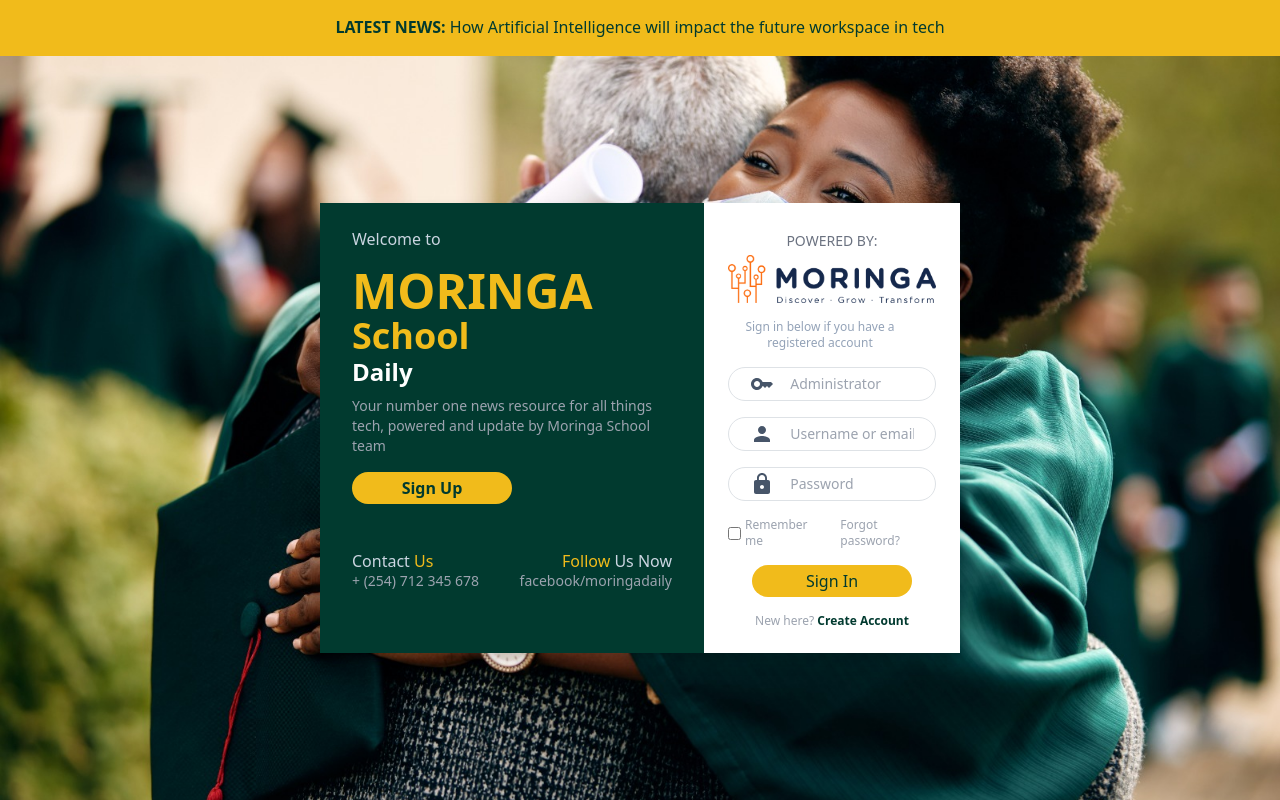
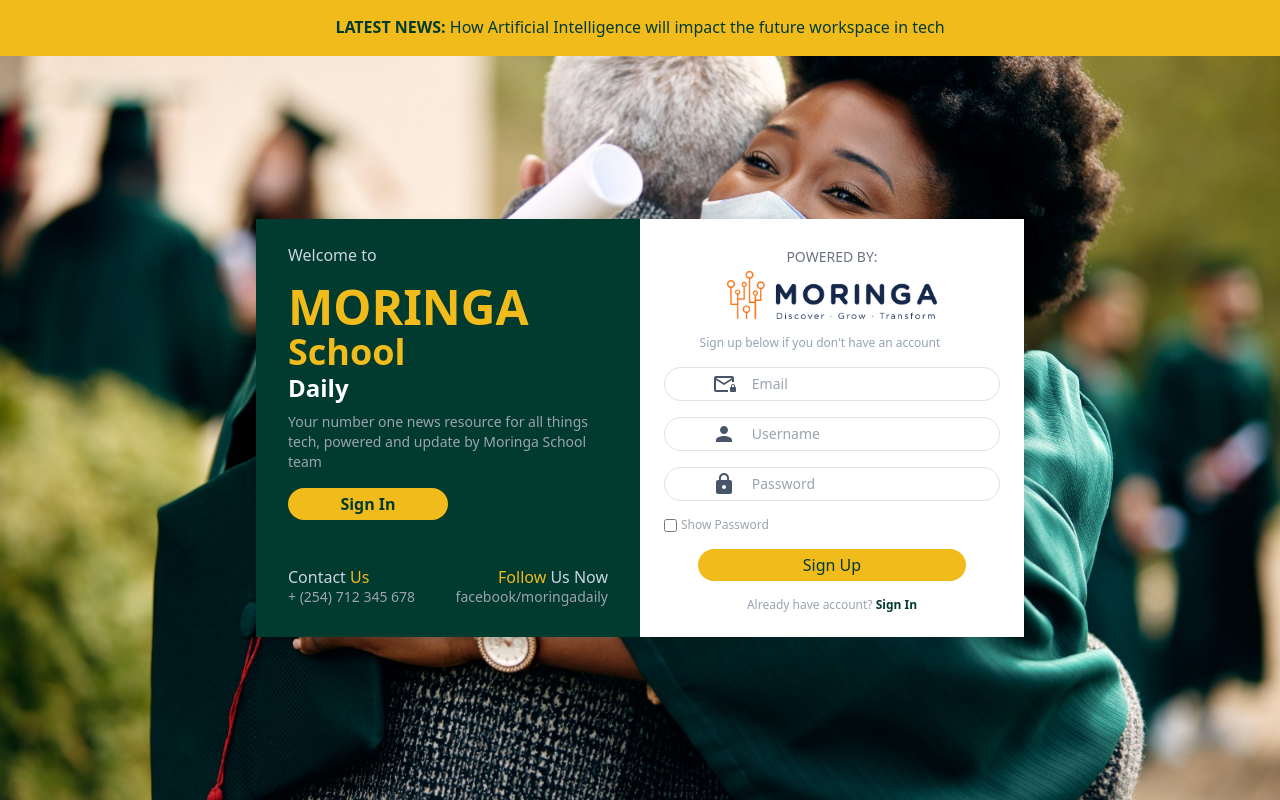
Before and after one commit to BrianBaraza23/MoringaFinalProject, a React (Create React App) app: page /auth in a window 1280 px wide. Built offline with nearby package versions, Linux system fonts and the light colour scheme.

Commit message:
Toggle between login and register

```diff
--- a/src/components/Auth.jsx
+++ b/src/components/Auth.jsx
@@ -1,9 +1,31 @@
-import React from "react";
+import React, { useState } from "react";
 import KeyIcon from "@mui/icons-material/Key";
 import PersonIcon from "@mui/icons-material/Person";
 import HttpsIcon from "@mui/icons-material/Https";
+import MailLockOutlinedIcon from "@mui/icons-material/MailLockOutlined";
 
 const Auth = () => {
+  const [showRegister, setShowRegister] = useState(true);
+  const [showLogin, setShowLogin] = useState(false);
+  const [showPass, setShowPass] = useState(false);
+
+  const toggleForm = () => {
+    setShowRegister(!showRegister);
+    setShowLogin(!showLogin);
+  };
+
+  const toggleViewPass = () => {
+    setShowPass(!showPass);
+  };
+
+  const handleSignUp = (e) => {
+    e.preventDefault();
+  };
+
+  const handleSignIn = (e) => {
+    e.preventDefault();
+  };
+
   return (
     <div
       style={{
@@ -13,8 +35,8 @@
       }}
       className='w-full auth-screen bg-slate-100 flex items-center justify-center'
     >
-      <div className='md:w-3/6 rounded shadow grid grid-cols-1 md:grid-cols-5'>
-        <div className='col-span-1 md:col-span-3 bg-default-green py-4 px-8'>
+      <div className='md:w-3/5 rounded shadow grid grid-cols-1 md:grid-cols-4 transition-all duration-300 ease-in-out'>
+        <div className='col-span-1 md:col-span-2 bg-default-green py-4 px-8'>
           <p className='text-slate-300'>Welcome to</p>
           <h2 className='w-32 font-semibold text-default-gold text-4xl mt-3'>
             <span className='uppercase text-5xl'>Moringa</span> School
@@ -24,8 +46,11 @@
             Your number one news resource for all things tech, powered and
             update by Moringa School team
           </p>
-          <button className='bg-default-gold text-default-green text-md font-semibold rounded-full w-40 py-1 mt-3'>
-            Sign Up
+          <button
+            className='bg-default-gold text-default-green text-md font-semibold rounded-full w-40 py-1 mt-3'
+            onClick={toggleForm}
+          >
+            {showLogin ? " Sign Up" : showRegister && "Sign In"}
           </button>
           <div className='flex justify-between items-center mt-5'>
             <div className='text-start'>
@@ -42,6 +67,7 @@
             </div>
           </div>
         </div>
+        {showLogin && (
           <form className='col-span-1 md:col-span-2 bg-white p-4'>
             <h4 className='text-gray-500 uppercase py-1 text-center md:text-start text-sm'>
               Powered by:
@@ -85,18 +111,90 @@
               </div>
               <h6 className='text-gray-400 text-xs'>Forgot password?</h6>
             </div>
-          <div className='flex justify-center'>
-            <button className='bg-default-gold text-default-green text-md rounded-full w-full md:w-40 py-1 mt-3'>
+            <div className='w-full flex justify-center'>
+              <button
+                className='bg-default-gold text-default-green text-md rounded-full w-full md:w-4/5 py-1 mt-3'
+                onClick={handleSignIn}
+              >
                 Sign In
               </button>
             </div>
             <p className='mt-3 text-center text-gray-400 text-md md:text-xs'>
               New here?{" "}
-            <span className='text-default-green font-semibold'>
+              <span
+                className='text-default-green font-semibold cursor-pointer'
+                onClick={toggleForm}
+              >
                 Create Account
               </span>
             </p>
           </form>
+        )}
+        {showRegister && (
+          <form className='col-span-1 md:col-span-2 bg-white p-4'>
+            <h4 className='text-gray-500 uppercase py-1 text-center md:text-start text-sm'>
+              Powered by:
+            </h4>
+            <img
+              src='/assets/images/moringa-logo.png'
+              alt='logo'
+              className='h-12 mb-3 mx-auto'
+            />
+            <p className='text-xs text-slate-400 pr-6 text-center md:text-start'>
+              Sign up below if you don't have an account
+            </p>
+            <div className='w-full border rounded-full flex justify-center py-1 gap-3 mt-3'>
+              <MailLockOutlinedIcon className='w-1/5 text-slate-600 text-sm' />
+              <input
+                type='text'
+                placeholder='Email'
+                className='w-3/5 focus:outline-none text-sm'
+              />
+            </div>
+            <div className='w-full border rounded-full flex justify-center py-1 gap-3 mt-3'>
+              <PersonIcon className='w-1/5 text-slate-600 text-sm' />
+              <input
+                type='text'
+                placeholder='Username'
+                className='w-3/5 focus:outline-none text-sm'
+              />
+            </div>
+            <div className='w-full border rounded-full flex justify-center py-1 gap-3 mt-3'>
+              <HttpsIcon className='w-1/5 text-slate-600 text-sm' />
+              <input
+                type={`${showPass ? "text" : "password"}`}
+                placeholder='Password'
+                className='w-3/5 focus:outline-none text-sm'
+              />
+            </div>
+            <div className='flex items-center mt-3 gap-3'>
+              <div
+                className='flex gap-1 text-md md:text-xs text-gray-400 items-center'
+                onClick={toggleViewPass}
+              >
+                <input type='checkbox' id='remember_me' />
+                <label htmlFor='remember_me'>Show Password</label>
+              </div>
+            </div>
+            <div className='w-full flex justify-center'>
+              <button
+                className='bg-default-gold text-default-green text-md rounded-full w-full md:w-4/5 py-1 mt-3'
+                onClick={handleSignUp}
+              >
+                Sign Up
+              </button>
+            </div>
+            <p className='mt-3 text-center text-gray-400 text-md md:text-xs'>
+              Already have account?{" "}
+              <span
+                className='text-default-green font-semibold cursor-pointer'
+                onClick={toggleForm}
+              >
+                Sign In
+              </span>
+            </p>
+          </form>
+        )}
       </div>
     </div>
   );
--- a/src/components/dashboard/Sidebar.jsx
+++ b/src/components/dashboard/Sidebar.jsx
@@ -5,7 +5,7 @@
     <aside
       className={`bg-default-green ${
         isCollapsed ? "w-16" : "w-48"
-      } z-40 md:z-0 h-screen overflow-y-scroll scrollbar-hide left-0 top-0 transition-all duration-300 ease-in-out`}
+      } z-40 md:z-0 h-screen overflow-y-scroll scrollbar-hide left-0 top-14 transition-all duration-300 ease-in-out`}
     >
       <div className='flex flex-col items-center'>
         {isCollapsed ? (
```
Lines whose indentation alone changed are shown as unchanged.
